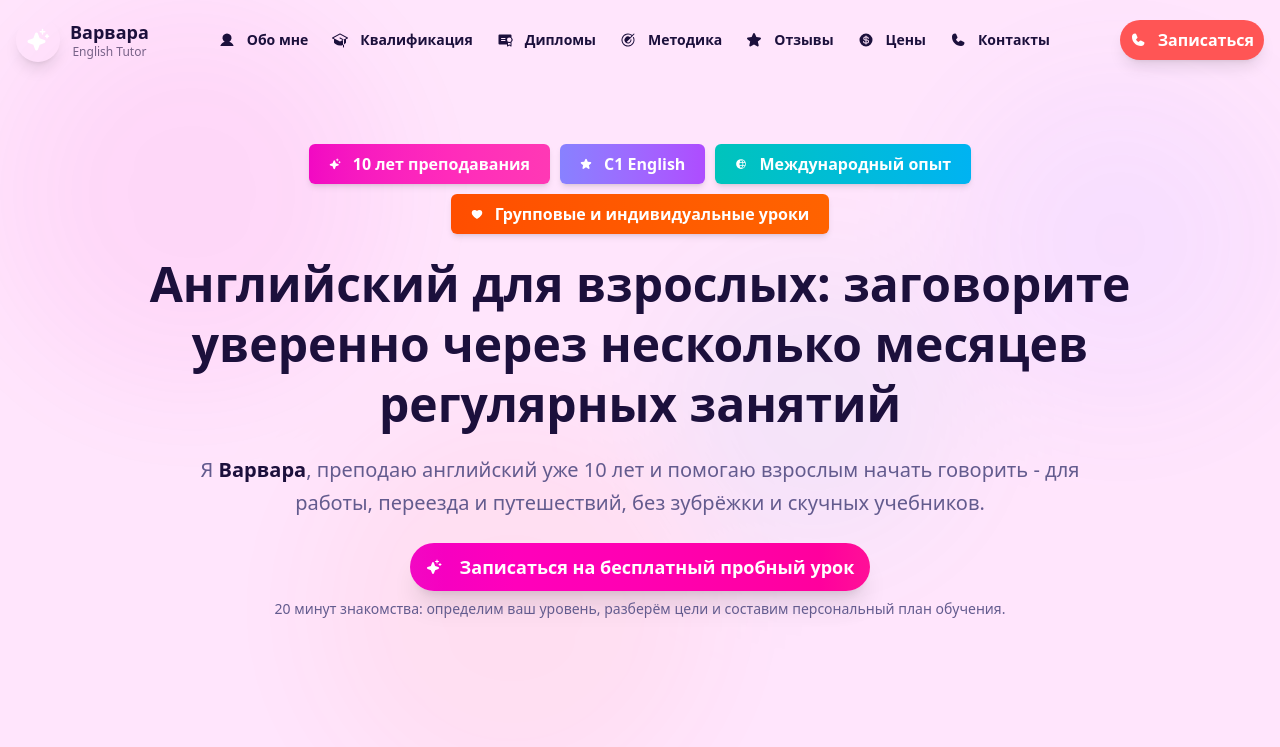
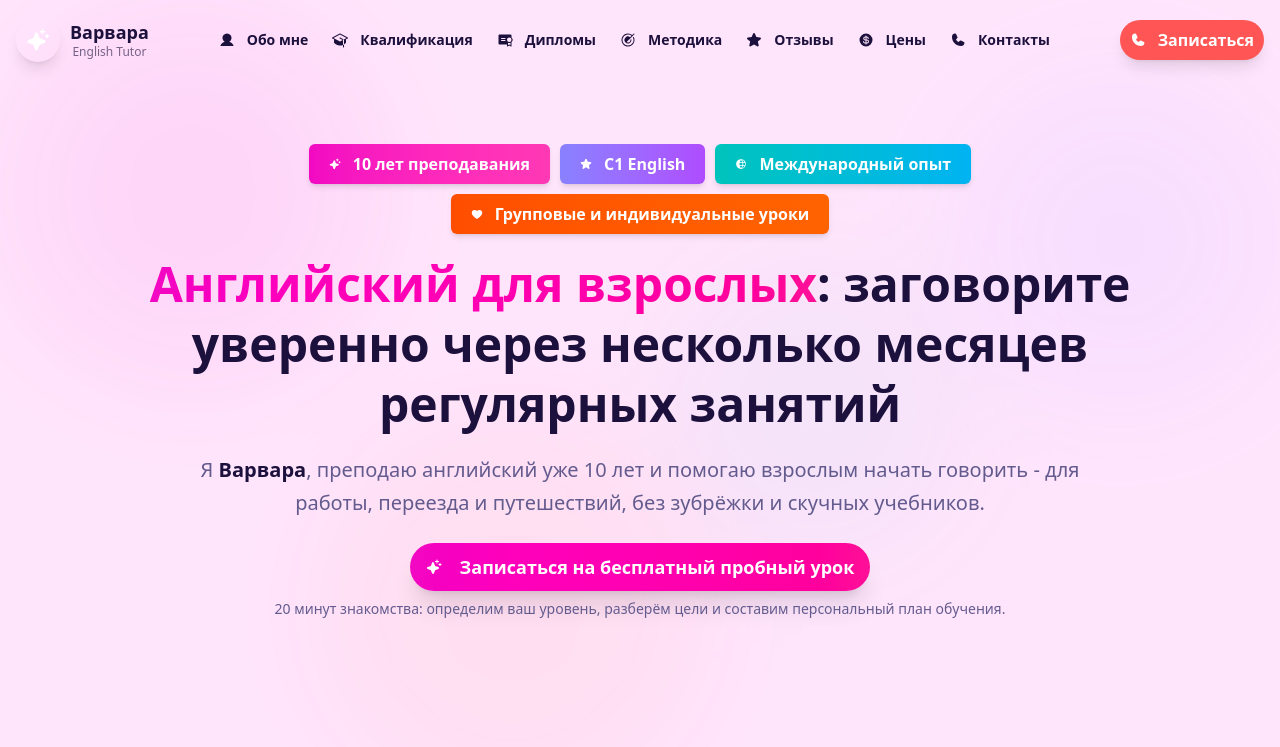
Before and after one commit to olgachka17/lesson_with_varvara, a React (Vite) app: page / in a window 1280 px wide. Shown: the top 747 px of the page. Built offline with nearby package versions, Linux system fonts and the light colour scheme.

Commit message:
Update: Highlight 'Английский для взрослых' in header

```diff
--- a/src/App.tsx
+++ b/src/App.tsx
@@ -80,7 +80,7 @@ function App() {
               </div>
 
               <h1 className="text-3xl md:text-4xl lg:text-5xl font-bold mb-5 leading-tight text-foreground">
-                Английский для взрослых: заговорите уверенно через несколько месяцев регулярных занятий
+                <span className="bg-gradient-to-r from-primary via-[oklch(0.68_0.30_350)] to-[oklch(0.70_0.28_360)] bg-clip-text text-transparent">Английский для взрослых</span>: заговорите уверенно через несколько месяцев регулярных занятий
               </h1>
 
               <p className="text-lg md:text-xl mb-6 leading-relaxed max-w-4xl mx-auto text-muted-foreground">
```
